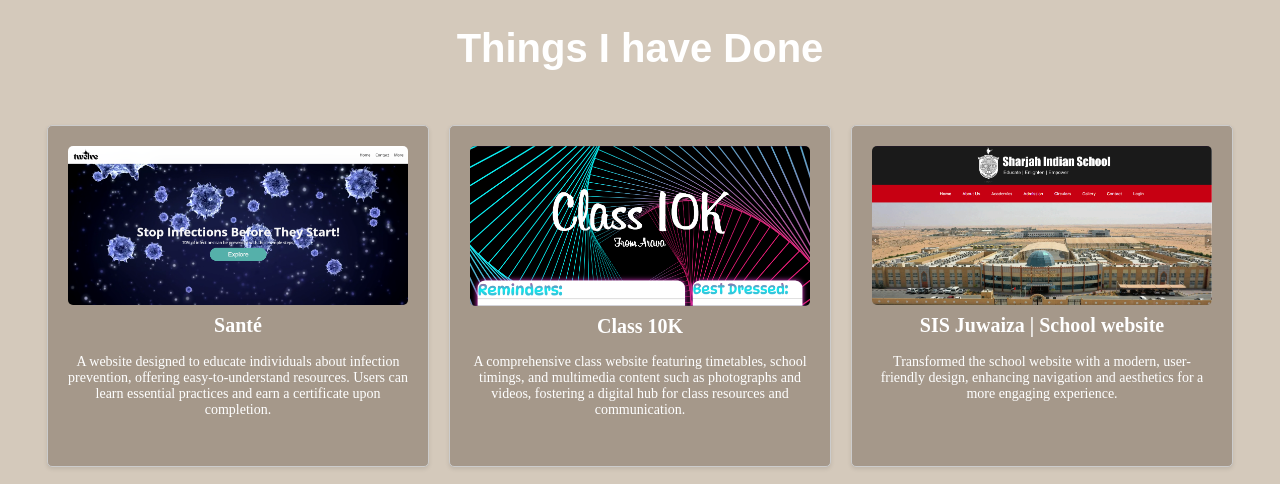
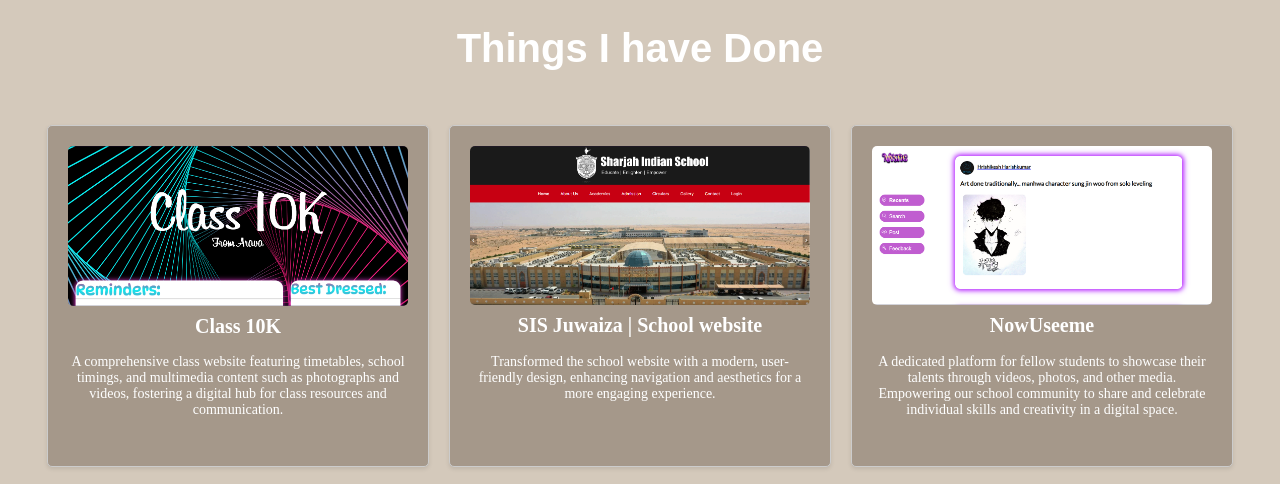
Before and after one commit to twelvesites/twelvesites.github.io, a plain HTML site: page index.html in a window 1280 px wide. Shown: the part 1640-2124 px from the top of the page. Drawn offline with Linux system fonts and the light colour scheme; a web font is replaced by a local one.

Commit message:
removed sante for a while

```diff
--- a/index.html
+++ b/index.html
@@ -49,13 +49,13 @@
       <section id="content3">
             <h1>Things I have Done</h1>
             <section class="photo-album">
-                  <a href="https://twelvesites.github.io/sante" target="_blank">
+                 <!--- <a href="https://twelvesites.github.io/sante" target="_blank">
                         <article class="photo">
                               <img src="images/webs/web (15).png" alt="mystic">
                               <h2>Santé</h2>
                               <p>A website designed to educate individuals about infection prevention, offering easy-to-understand resources. Users can learn essential practices and earn a certificate upon completion.</p>
                           </article>
-                  </a>
+                  </a> -->
 
                   <a href="https://twelvesites.github.io/10k" target="_blank">
                         <article class="photo">
```
